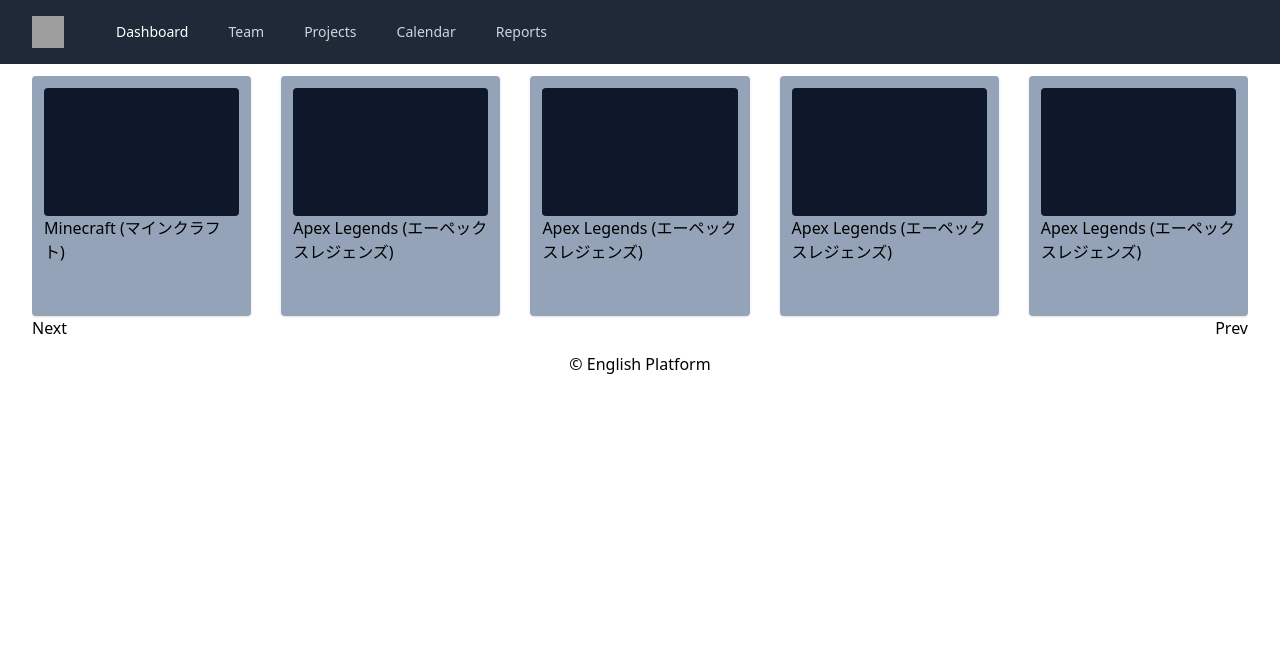
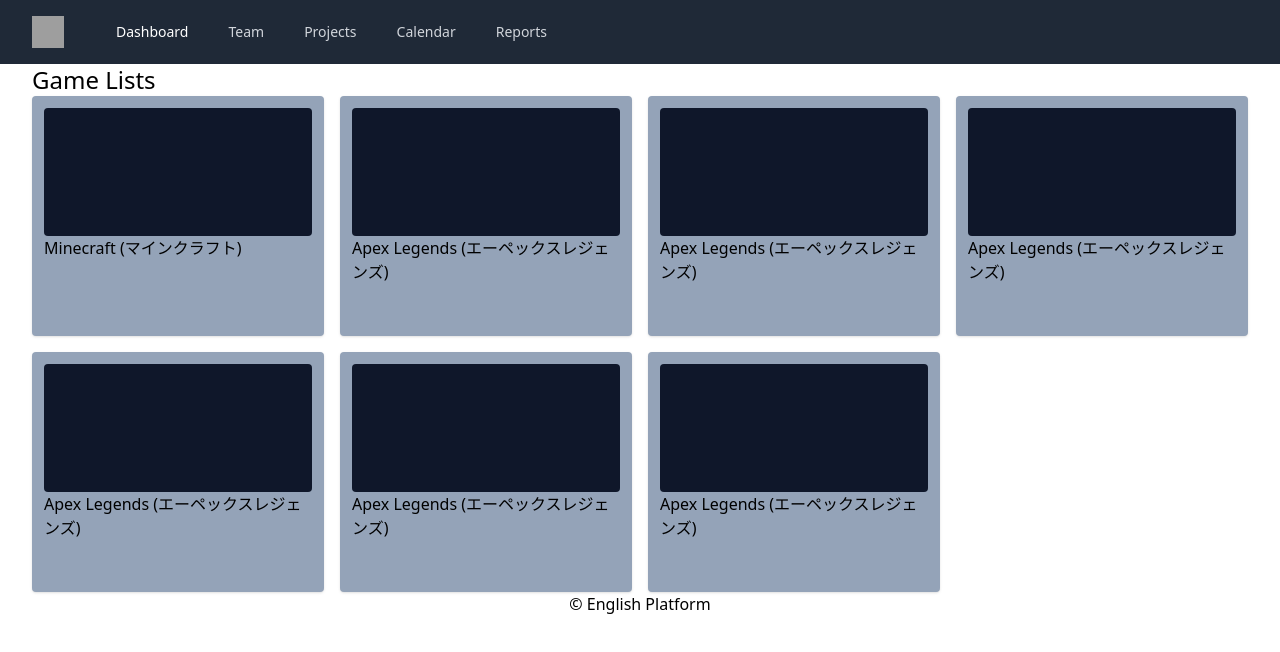
Before and after one commit to agub/english, a React (Create React App) app in the folder frontend/: page / in a window 1280 px wide. Shown: the top 652 px of the page. Built offline with nearby package versions, Linux system fonts and the light colour scheme; grey boxes are pictures that could not be loaded.

Commit message:
Screens add with sample data

```diff
--- a/frontend/src/App.js
+++ b/frontend/src/App.js
@@ -1,16 +1,18 @@
 import Container from './components/Container'
 import Footer from './components/Footer'
 import Nav from './components/Nav'
+import GameListsScreen from './screens/GameListsScreen'
 import HomeScreen from './screens/HomeScreen'
+import PostScreen from './screens/PostScreen'
 
 function App() {
 	return (
 		<>
 			<Nav />
 			<main>
-				<Container>
-					<HomeScreen />
-				</Container>
+				{/* <HomeScreen /> */}
+				{/* <PostScreen /> */}
+				<GameListsScreen />
 			</main>
 			<Footer />
 		</>
--- /dev/null
+++ b/frontend/src/components/HomeComponent.js
@@ -0,0 +1,17 @@
+import React from 'react'
+import Container from './Container'
+
+const HomeComponent = () => {
+	return (
+		<div className='w-screen h-40v bg-slate-800'>
+			{/* <Container> */}
+			<div className='flex justify-center items-center h-full'>
+				<div className='bg-white w-64 h-8'>search bar</div>
+				<div className='bg-white w-8 h-8 mx-5'></div>
+			</div>
+			{/* </Container> */}
+		</div>
+	)
+}
+
+export default HomeComponent
--- a/frontend/src/components/ItemContainer.js
+++ b/frontend/src/components/ItemContainer.js
@@ -2,7 +2,10 @@
 
 const ItemContainer = ({ title, gameName }) => {
 	return (
-		<div className='bg-slate-400 rounded shadow h-60'>
+		<div
+			className='bg-slate-400 rounded shadow h-60'
+			onClick={() => console.log('clicked')}
+		>
 			<div className='p-3'>
 				<div className='bg-slate-900 h-32 w-100 rounded'></div>
 				<div>{title}</div>
--- /dev/null
+++ b/frontend/src/components/SwipeContainer.js
@@ -0,0 +1,53 @@
+import React from 'react'
+import posts from '../posts'
+import ItemContainer from '../components/ItemContainer'
+import { Swiper, SwiperSlide } from 'swiper/react'
+import { Navigation } from 'swiper'
+
+import 'swiper/css'
+import 'swiper/css/navigation'
+
+const SwipeContainer = ({ post }) => {
+	const prevRef = React.useRef(null)
+	const nextRef = React.useRef(null)
+	return (
+		<Swiper
+			className='my-3'
+			modules={[Navigation]}
+			onInit={(swiper) => {
+				swiper.params.navigation.prevEl = prevRef.current
+				swiper.params.navigation.nextEl = nextRef.current
+				swiper.navigation.init()
+				swiper.navigation.update()
+			}}
+			spaceBetween={30}
+			breakpoints={{
+				// connected with css mediaquery
+				640: {
+					width: 640,
+					slidesPerView: 2,
+				},
+				768: {
+					width: 768,
+					slidesPerView: 3,
+				},
+			}}
+		>
+			{post &&
+				posts.map((post) => (
+					<SwiperSlide key={post._id}>
+						<ItemContainer
+							item={post.title}
+							gameName={post.gameName}
+						/>
+					</SwiperSlide>
+				))}
+			<div className='flex justify-between'>
+				<button ref={prevRef}>next</button>
+				<button ref={nextRef}>prev</button>
+			</div>
+		</Swiper>
+	)
+}
+
+export default SwipeContainer
--- a/frontend/src/index.css
+++ b/frontend/src/index.css
@@ -15,16 +15,18 @@
 @tailwind components;
 @tailwind utilities;
 
-/* body {
-  margin: 0;
-  font-family: -apple-system, BlinkMacSystemFont, 'Segoe UI', 'Roboto', 'Oxygen',
-    'Ubuntu', 'Cantarell', 'Fira Sans', 'Droid Sans', 'Helvetica Neue',
-    sans-serif;
-  -webkit-font-smoothing: antialiased;
-  -moz-osx-font-smoothing: grayscale;
+.swiper-container {
+  width: 480px;
 }
 
-code {
-  font-family: source-code-pro, Menlo, Monaco, Consolas, 'Courier New',
-    monospace;
-} */
+@media screen and (min-width: 640px) {
+  .swiper-container {
+    width: 640px;
+  }
+}
+
+@media screen and (min-width: 768px) {
+  .swiper-container {
+    width: 768px;
+  }
+}
--- a/frontend/src/posts.js
+++ b/frontend/src/posts.js
@@ -20,7 +20,7 @@
 		numReviews: 3,
 	},
 	{
-		_id: '2',
+		_id: '3',
 		title: 'APEXで英語を学ぼう',
 		description: 'FPSゲームをして色々遊ぶのは楽しいです',
 		author: 'Rukami Dasiy',
@@ -30,7 +30,7 @@
 		numReviews: 3,
 	},
 	{
-		_id: '2',
+		_id: '4',
 		title: 'APEXで英語を学ぼう',
 		description: 'FPSゲームをして色々遊ぶのは楽しいです',
 		author: 'Rukami Dasiy',
@@ -40,7 +40,7 @@
 		numReviews: 3,
 	},
 	{
-		_id: '2',
+		_id: '5',
 		title: 'APEXで英語を学ぼう',
 		description: 'FPSゲームをして色々遊ぶのは楽しいです',
 		author: 'Rukami Dasiy',
@@ -50,7 +50,7 @@
 		numReviews: 3,
 	},
 	{
-		_id: '2',
+		_id: '6',
 		title: 'APEXで英語を学ぼう',
 		description: 'FPSゲームをして色々遊ぶのは楽しいです',
 		author: 'Rukami Dasiy',
@@ -60,107 +60,7 @@
 		numReviews: 3,
 	},
 	{
-		_id: '2',
-		title: 'APEXで英語を学ぼう',
-		description: 'FPSゲームをして色々遊ぶのは楽しいです',
-		author: 'Rukami Dasiy',
-		price: 7000,
-		rating: 4.0,
-		gameName: 'Apex Legends (エーペックスレジェンズ)',
-		numReviews: 3,
-	},
-	{
-		_id: '2',
-		title: 'APEXで英語を学ぼう',
-		description: 'FPSゲームをして色々遊ぶのは楽しいです',
-		author: 'Rukami Dasiy',
-		price: 7000,
-		rating: 4.0,
-		gameName: 'Apex Legends (エーペックスレジェンズ)',
-		numReviews: 3,
-	},
-	{
-		_id: '2',
-		title: 'APEXで英語を学ぼう',
-		description: 'FPSゲームをして色々遊ぶのは楽しいです',
-		author: 'Rukami Dasiy',
-		price: 7000,
-		rating: 4.0,
-		gameName: 'Apex Legends (エーペックスレジェンズ)',
-		numReviews: 3,
-	},
-	{
-		_id: '2',
-		title: 'APEXで英語を学ぼう',
-		description: 'FPSゲームをして色々遊ぶのは楽しいです',
-		author: 'Rukami Dasiy',
-		price: 7000,
-		rating: 4.0,
-		gameName: 'Apex Legends (エーペックスレジェンズ)',
-		numReviews: 3,
-	},
-	{
-		_id: '2',
-		title: 'APEXで英語を学ぼう',
-		description: 'FPSゲームをして色々遊ぶのは楽しいです',
-		author: 'Rukami Dasiy',
-		price: 7000,
-		rating: 4.0,
-		gameName: 'Apex Legends (エーペックスレジェンズ)',
-		numReviews: 3,
-	},
-	{
-		_id: '2',
-		title: 'APEXで英語を学ぼう',
-		description: 'FPSゲームをして色々遊ぶのは楽しいです',
-		author: 'Rukami Dasiy',
-		price: 7000,
-		rating: 4.0,
-		gameName: 'Apex Legends (エーペックスレジェンズ)',
-		numReviews: 3,
-	},
-	{
-		_id: '2',
-		title: 'APEXで英語を学ぼう',
-		description: 'FPSゲームをして色々遊ぶのは楽しいです',
-		author: 'Rukami Dasiy',
-		price: 7000,
-		rating: 4.0,
-		gameName: 'Apex Legends (エーペックスレジェンズ)',
-		numReviews: 3,
-	},
-	{
-		_id: '2',
-		title: 'APEXで英語を学ぼう',
-		description: 'FPSゲームをして色々遊ぶのは楽しいです',
-		author: 'Rukami Dasiy',
-		price: 7000,
-		rating: 4.0,
-		gameName: 'Apex Legends (エーペックスレジェンズ)',
-		numReviews: 3,
-	},
-	{
-		_id: '2',
-		title: 'APEXで英語を学ぼう',
-		description: 'FPSゲームをして色々遊ぶのは楽しいです',
-		author: 'Rukami Dasiy',
-		price: 7000,
-		rating: 4.0,
-		gameName: 'Apex Legends (エーペックスレジェンズ)',
-		numReviews: 3,
-	},
-	{
-		_id: '2',
-		title: 'APEXで英語を学ぼう',
-		description: 'FPSゲームをして色々遊ぶのは楽しいです',
-		author: 'Rukami Dasiy',
-		price: 7000,
-		rating: 4.0,
-		gameName: 'Apex Legends (エーペックスレジェンズ)',
-		numReviews: 3,
-	},
-	{
-		_id: '2',
+		_id: '7',
 		title: 'APEXで英語を学ぼう',
 		description: 'FPSゲームをして色々遊ぶのは楽しいです',
 		author: 'Rukami Dasiy',
--- /dev/null
+++ b/frontend/src/screens/GameListsScreen.js
@@ -0,0 +1,24 @@
+import React from 'react'
+import Container from '../components/Container'
+import ItemContainer from '../components/ItemContainer'
+import Lists from '../components/Lists'
+import posts from '../posts'
+
+const GameListsScreen = () => {
+	return (
+		<Container>
+			<h1>Game Lists</h1>
+			<Lists>
+				{posts.map((post) => (
+					<ItemContainer
+						key={post._id}
+						item={post.title}
+						gameName={post.gameName}
+					/>
+				))}
+			</Lists>
+		</Container>
+	)
+}
+
+export default GameListsScreen
--- a/frontend/src/screens/HomeScreen.js
+++ b/frontend/src/screens/HomeScreen.js
@@ -1,49 +1,18 @@
 import React from 'react'
-import posts from '../posts'
-import ItemContainer from '../components/ItemContainer'
-import Lists from '../components/Lists'
-import { Swiper, SwiperSlide } from 'swiper/react'
-import { Navigation } from 'swiper'
-
-import 'swiper/css'
-import 'swiper/css/navigation'
+import Container from '../components/Container'
+import HomeComponent from '../components/HomeComponent'
+import SwipeContainer from '../components/SwipeContainer'
 
 const HomeScreen = () => {
-	const prevRef = React.useRef(null)
-	const nextRef = React.useRef(null)
 	return (
 		<>
-			{/* <Lists> */}
-			<Swiper
-				className='my-3'
-				onInit={(swiper) => {
-					swiper.params.navigation.prevEl = prevRef.current
-					swiper.params.navigation.nextEl = nextRef.current
-					swiper.navigation.init()
-					swiper.navigation.update()
-				}}
-				modules={[Navigation]}
-				spaceBetween={30}
-				slidesPerView={5}
-				onSlideChange={() => console.log('slide change')}
-				onSwiper={(swiper) => console.log(swiper)}
-			>
-				{posts.map((post) => (
-					<>
-						<SwiperSlide>
-							<ItemContainer
-								item={post.title}
-								gameName={post.gameName}
-							/>
-						</SwiperSlide>
-					</>
-				))}
-				<div className='flex justify-between'>
-					<button ref={nextRef}>Next</button>
-					<button ref={prevRef}>Prev</button>
-				</div>
-			</Swiper>
-			{/* </Lists> */}
+			<HomeComponent />
+			<Container>
+				<h1>Popular games</h1>
+				<SwipeContainer post />
+				<h1>Popular teacher</h1>
+				<SwipeContainer post />
+			</Container>
 		</>
 	)
 }
--- /dev/null
+++ b/frontend/src/screens/PostScreen.js
@@ -0,0 +1,11 @@
+import React from 'react'
+import Container from '../components/Container'
+import ItemContainer from '../components/ItemContainer'
+import Lists from '../components/Lists'
+import posts from '../posts'
+
+const PostScreen = () => {
+	return <></>
+}
+
+export default PostScreen
```
